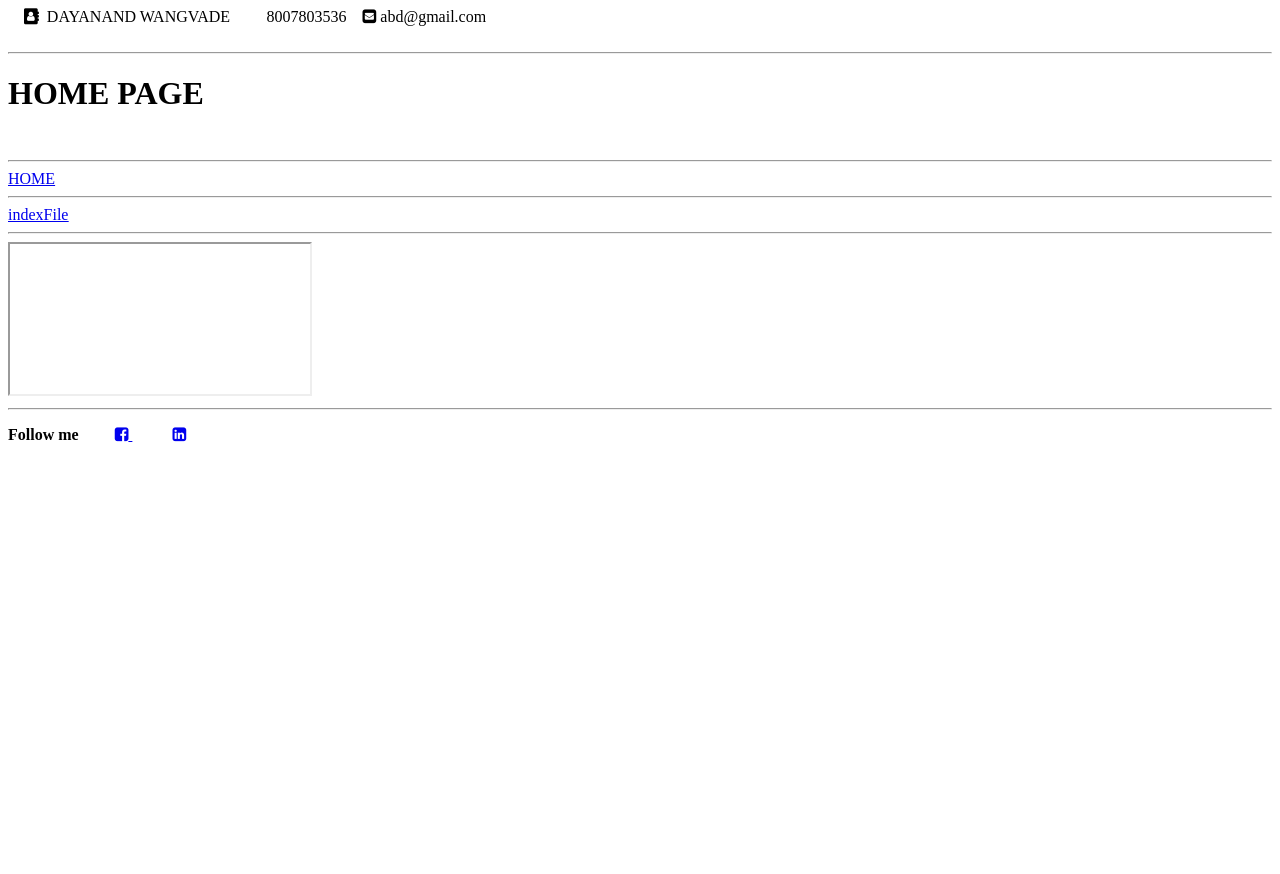
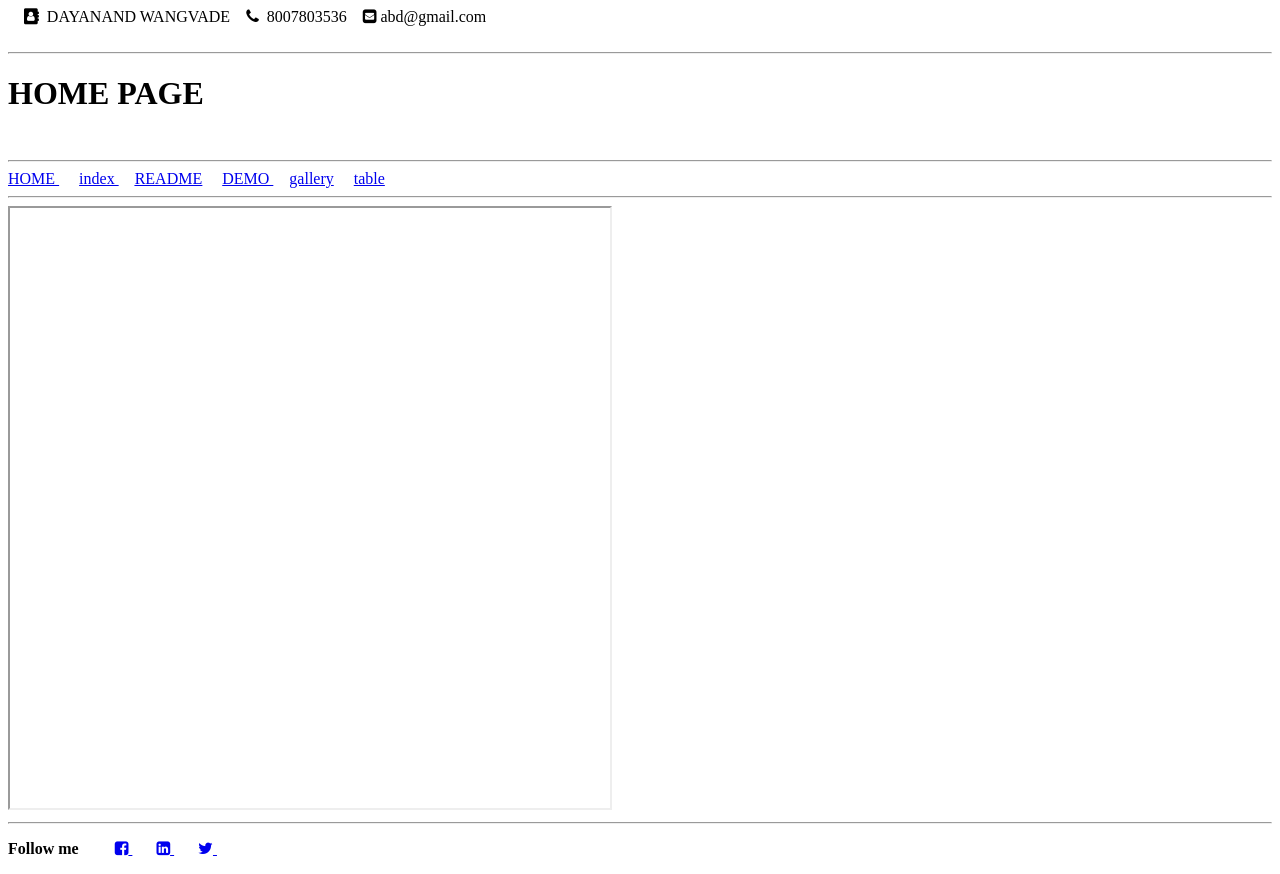
Before and after one commit to Dayanand35/myProfile, a plain HTML site: page index.html in a window 1280 px wide. Before the commit the page ends 800 px from the top, so only its background shows below. Drawn offline with Linux system fonts and the light colour scheme.

Commit message:
Update index.html

```diff
--- a/index.html
+++ b/index.html
@@ -5,9 +5,10 @@
         <link rel="stylesheet" href="https://cdnjs.cloudflare.com/ajax/libs/font-awesome/4.7.0/css/font-awesome.min.css">
     </head>
         <body>
-           <header>
+
+            <header>
             &nbsp;&nbsp;&nbsp; <a><i class="fa fa-address-book"></i>&nbsp; DAYANAND WANGVADE</a>
-            &nbsp;&nbsp;&nbsp;<a><i class='fas fa-phone-square'></i></i>&nbsp; 8007803536 </a>
+            &nbsp;&nbsp;&nbsp;<a><i class="fa fa-phone" aria-hidden="true"></i></i>&nbsp; 8007803536 </a>
             &nbsp;&nbsp;&nbsp;<a><i class="fa fa-envelope-square"></i>&nbsp;abd@gmail.com</a>
            </header>
            <br>
@@ -15,23 +16,24 @@
            <h1>HOME PAGE</h1>
            <br>
            <hr>
-           <a href="README.md" target="_blank"> HOME </a>
-           <a href="index.html" target="_blank"></a>
-           <br>
+           <a href="home.html"> HOME </a>&nbsp; &nbsp;&nbsp;
+           <a href="index.html"> index </a> &nbsp;&nbsp;&nbsp;
+           <a href="README.md"> <U> README</U></a> &nbsp;&nbsp;&nbsp;
+           <a href="demo.html"> DEMO </a> &nbsp;&nbsp;&nbsp;
+           <a href="gallery.html"> gallery</a> &nbsp;&nbsp;&nbsp;
+           <a href="creatTable.html"> table</a> &nbsp;&nbsp;&nbsp;
            <hr>
-           <a href="index.html" target="_blank"> <U> indexFile </U></a>
-           <br>
-           <hr>
-           <iframe>
-
-           <a scr=" width=400 height=400"></a>
+           <iframe width="600" height="600"></iframe>
            </iframe>
           <hr>
            <p>
             <strong> Follow me  </strong>  &nbsp; &nbsp; &nbsp; &nbsp;
             <a href="https://www.facebook.com/" target="_blank"> <i class="fa fa-facebook-square" aria-hidden="true"></i> </a>
-             &nbsp; &nbsp; &nbsp; &nbsp; &nbsp;
+             &nbsp; &nbsp; &nbsp;
             <a href="https://www.linkedin.com/" target="_blank"> <i class="fa fa-linkedin-square" aria-hidden="true"></i>  </a>
+            &nbsp; &nbsp; &nbsp;
+            <a href="https://twitter.com/" target="_blank"> <i class="fa fa-twitter" aria-hidden="true"></i> </a>
+             &nbsp; &nbsp; &nbsp;
             </p>
         </body>
 
```
